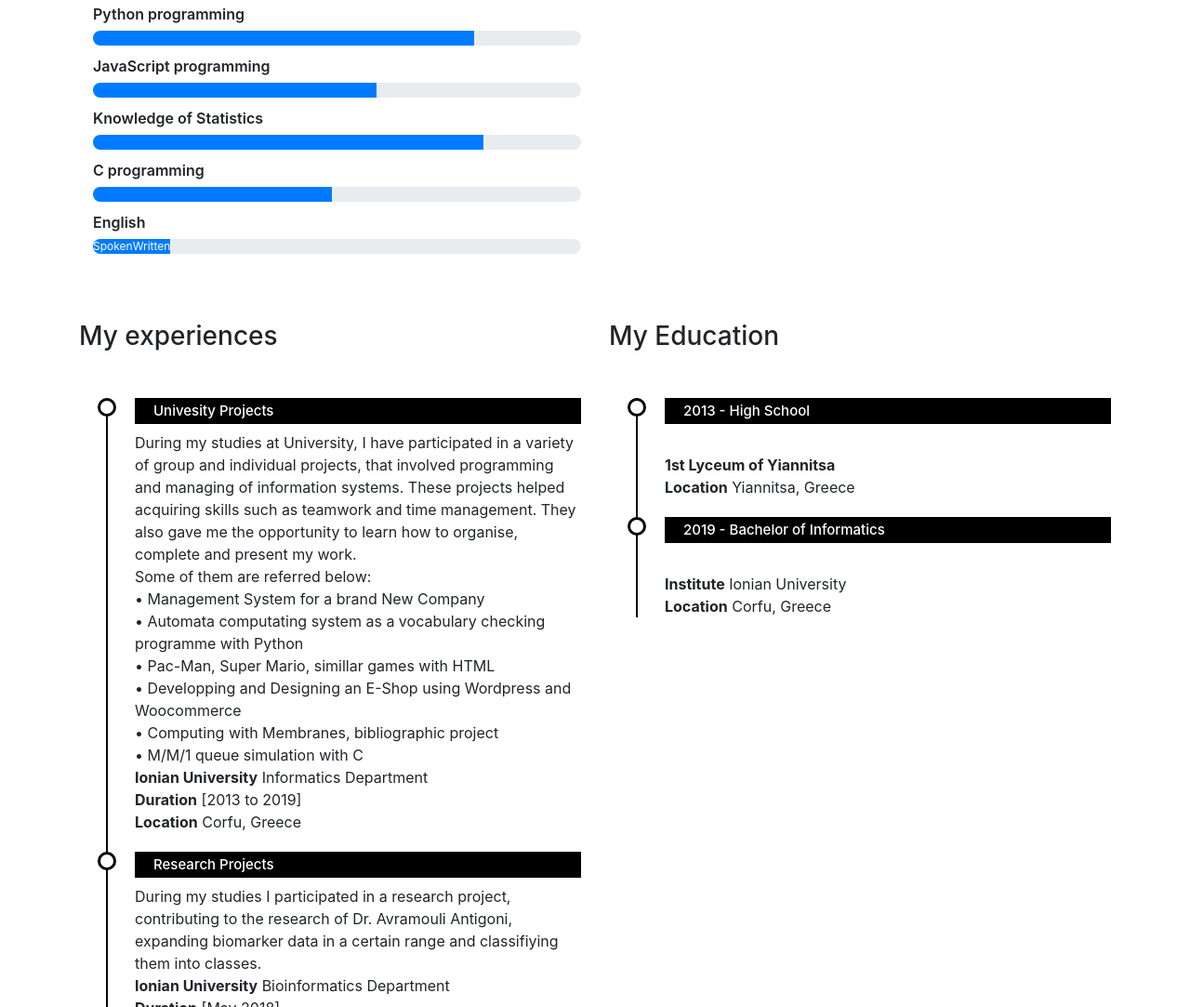
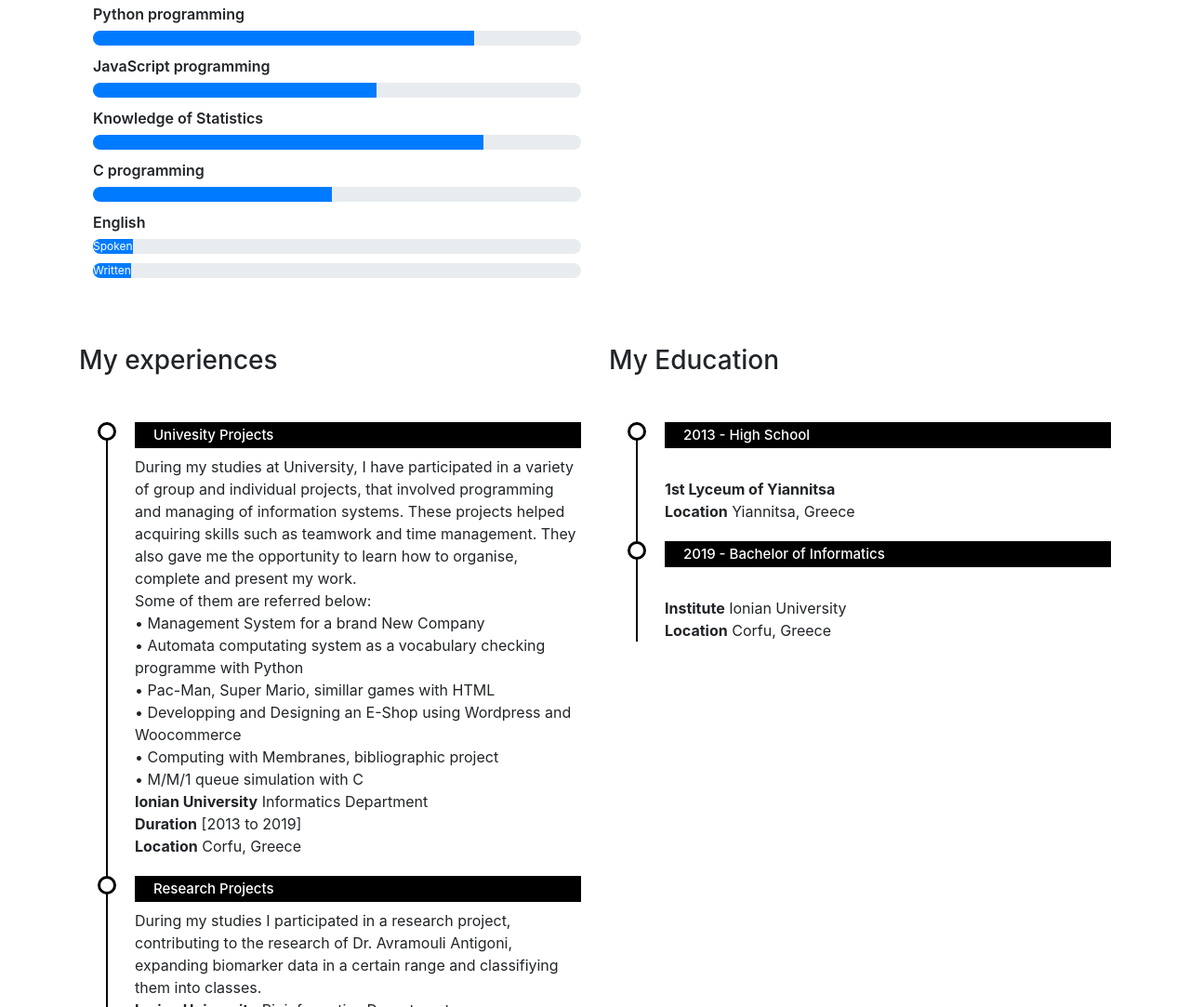
Before and after one commit to p13kara33/p13kara33.github.io, a plain HTML site: page index.html in a window 1280 px wide. Shown: the part 1131-2214 px from the top of the page at 93% size. Drawn offline with nearby package versions, Linux system fonts and the light colour scheme.

Commit message:
Update index.html

```diff
--- a/index.html
+++ b/index.html
@@ -94,9 +94,11 @@
 							<p> English </p>
 								<div class="progress">
 									<div class="progress-bar" style = "width 85%">Spoken</div>
+								</div>
+
+								<div class="progress">
 									<div class="progress-bar" style = "width 70%">Written</div>
 								</div>
-
 
 						</div>
 					</div>
```
